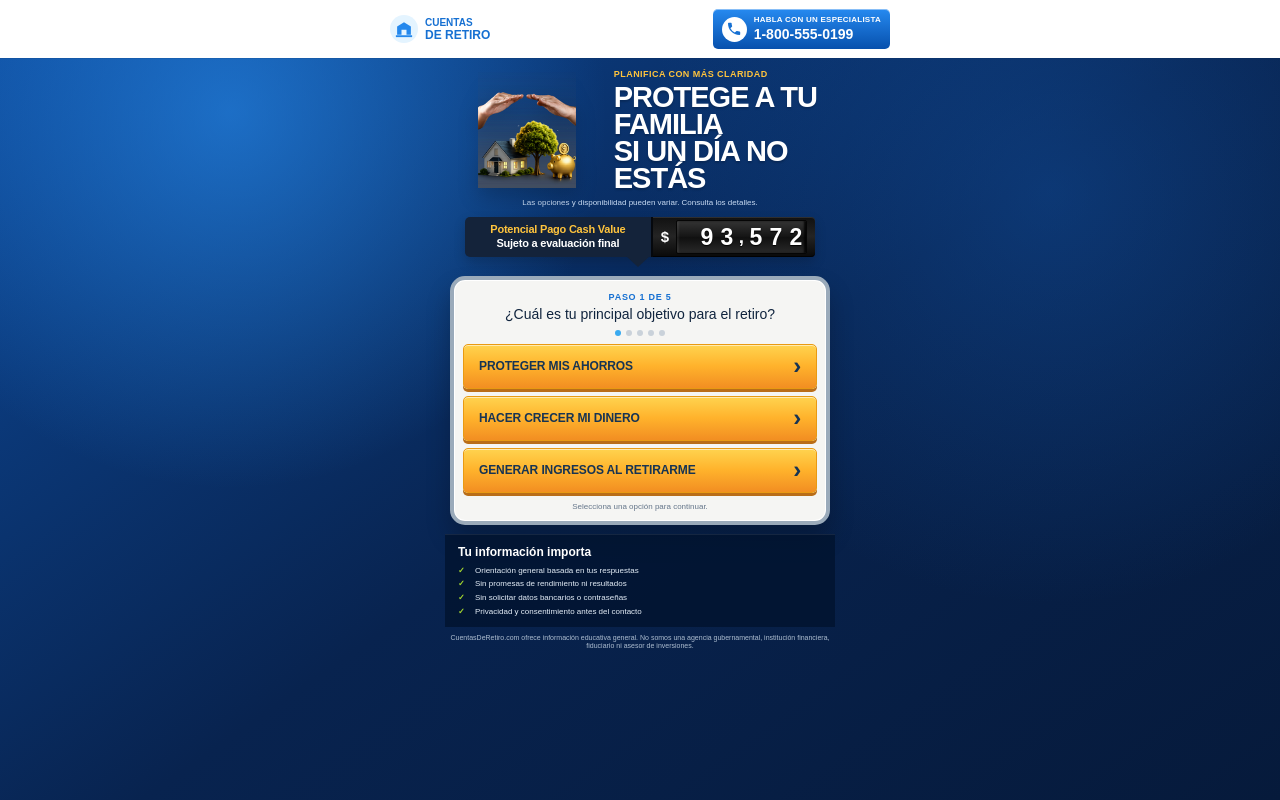
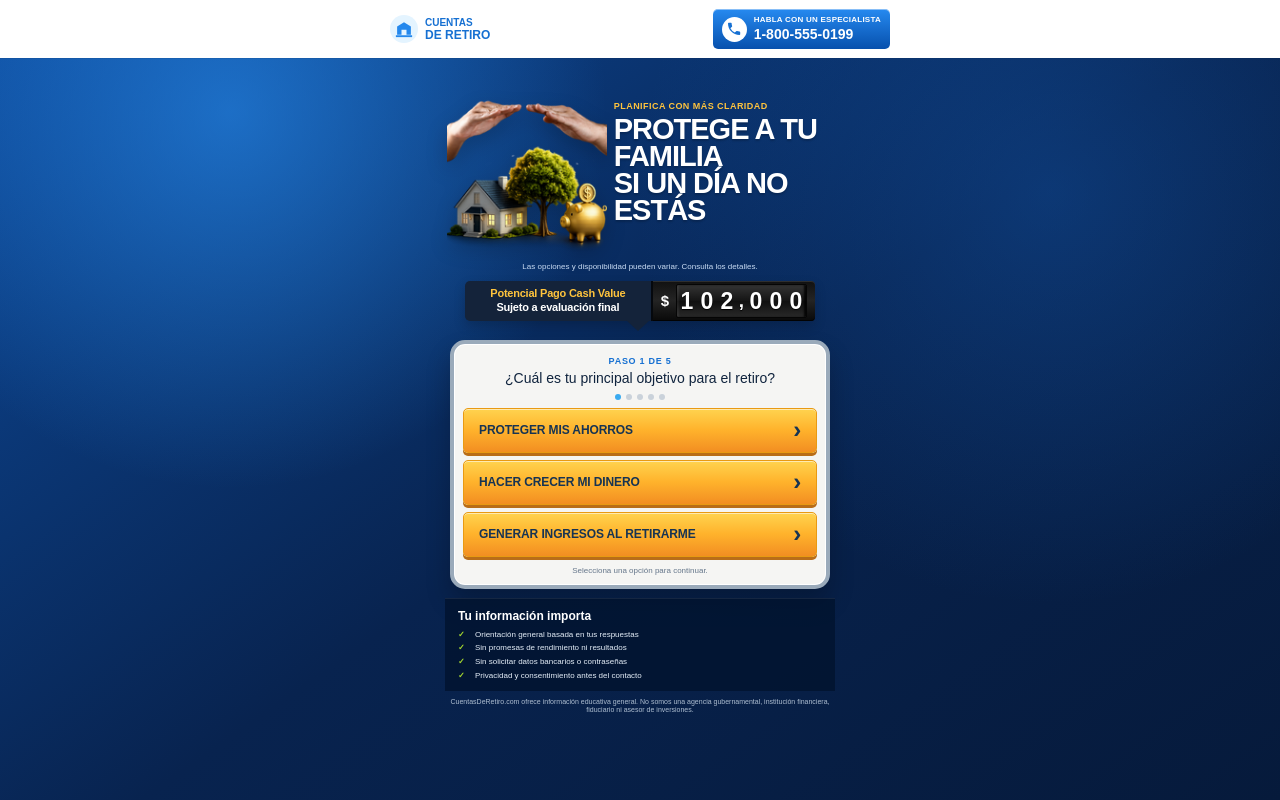
Before and after one commit to javierjordiguevaraolivera-hue/cuentasderetiro, a Next.js app: page / in a window 1280 px wide. Built offline with nearby package versions, Linux system fonts and the light colour scheme.

Commit message:
animacion pt2

```diff
--- a/app/funnel-step-one.tsx
+++ b/app/funnel-step-one.tsx
@@ -1,8 +1,9 @@
 "use client";
 
-import { useEffect, useState } from "react";
+import { useState } from "react";
 import Image from "next/image";
 import Link from "next/link";
+import retirementIllustration from "../public/media/imagen-ilustrativa-transparent.png";
 
 const retirementGoals = [
   {
@@ -29,21 +30,13 @@ const slotValues = Array.from({ length: 61 }, (_, index) => {
   return Math.round(20000 + 82000 * progress + irregularOffset);
 });
 
-const MAX_REEL_ADVANCE = slotValues.length * 10 + 100;
-
-const digitReel = Array.from({ length: MAX_REEL_ADVANCE }, (_, index) =>
-  String(index % 10),
-);
-
 function getSlotDigits(value: number) {
   return value.toString().padStart(6, " ").split("");
 }
 
-function getInitialReelPositions(value: number) {
-  return getSlotDigits(value).map((digit) =>
-    digit === " " ? 10 : Number(digit) + 10,
-  );
-}
+const slotReels = Array.from({ length: 6 }, (_, digitIndex) =>
+  slotValues.map((value) => getSlotDigits(value)[digitIndex]),
+);
 
 type FunnelStepOneProps = {
   phoneDisplay: string;
@@ -55,52 +48,6 @@ export default function FunnelStepOne({
   phoneHref,
 }: FunnelStepOneProps) {
   const [selectedGoal, setSelectedGoal] = useState<string | null>(null);
-  const [slotValue, setSlotValue] = useState(slotValues[0]);
-  const [reelPositions, setReelPositions] = useState<(number | null)[]>(() =>
-    getInitialReelPositions(slotValues[0]),
-  );
-
-  useEffect(() => {
-    if (window.matchMedia("(prefers-reduced-motion: reduce)").matches) {
-      const reducedMotionTimer = window.setTimeout(() => {
-        const finalValue = slotValues.at(-1) ?? 102000;
-        setSlotValue(finalValue);
-        setReelPositions(getInitialReelPositions(finalValue));
-      }, 0);
-
-      return () => window.clearTimeout(reducedMotionTimer);
-    }
-
-    const timers = slotValues.slice(1).map((value, index) =>
-      window.setTimeout(
-        () => {
-          setSlotValue(value);
-          setReelPositions((currentPositions) =>
-            getSlotDigits(value).map((digit, digitIndex) => {
-              if (digit === " ") {
-                return null;
-              }
-
-              const targetDigit = Number(digit);
-              const currentPosition = currentPositions[digitIndex];
-
-              if (currentPosition === null || digit === " ") {
-                return targetDigit + 10;
-              }
-
-              const currentDigit = currentPosition % 10;
-              const distance = (targetDigit - currentDigit + 10) % 10;
-
-              return currentPosition + (distance || 10);
-            }),
-          );
-        },
-        ((index + 1) * 6000) / (slotValues.length - 1),
-      ),
-    );
-
-    return () => timers.forEach(window.clearTimeout);
-  }, []);
 
   function selectGoal(goal: (typeof retirementGoals)[number]) {
     setSelectedGoal(goal.id);
@@ -150,11 +97,9 @@ export default function FunnelStepOne({
               <Image
                 alt="Casa, árbol y alcancía protegidos por unas manos"
                 className="retirement-image"
-                height={198}
                 priority
                 sizes="(max-width: 519px) 36vw, 160px"
-                src="/media/imagen-ilustrativa-transparent.png"
-                width={168}
+                src={retirementIllustration}
               />
             </div>
 
@@ -179,22 +124,14 @@ export default function FunnelStepOne({
             <span className="price-odometer" aria-hidden="true">
               <span className="currency">$</span>
               <span className="odometer-digits">
-                {getSlotDigits(slotValue).map((digit, index) => (
+                {slotReels.map((reel, index) => (
                   <span className="odometer-group" key={index}>
                     <span className="odometer-column">
-                      {digit === " " ? null : (
-                        <span
-                          className="odometer-reel"
-                          style={{
-                            transform: `translateY(-${(reelPositions[index] ?? 0) * 30}px)`,
-                            transitionDuration: `${62 + index * 4}ms`,
-                          }}
-                        >
-                          {digitReel.map((reelDigit, reelIndex) => (
-                            <span key={reelIndex}>{reelDigit}</span>
-                          ))}
-                        </span>
-                      )}
+                      <span className="odometer-reel">
+                        {reel.map((reelDigit, reelIndex) => (
+                          <span key={reelIndex}>{reelDigit}</span>
+                        ))}
+                      </span>
                     </span>
                     {index === 2 ? (
                       <span className="odometer-separator">,</span>
--- a/app/globals.css
+++ b/app/globals.css
@@ -190,11 +190,8 @@ a {
 
 .retirement-image {
   display: block;
-  width: auto;
-  height: 132px;
-  max-width: 100%;
-  object-fit: contain;
-  object-position: center;
+  width: min(118%, 176px);
+  height: auto;
   filter: drop-shadow(0 8px 10px rgb(0 0 0 / 20%));
 }
 
@@ -362,8 +359,7 @@ a {
   left: 0;
   display: flex;
   flex-direction: column;
-  transition-property: transform;
-  transition-timing-function: cubic-bezier(0.2, 0.75, 0.25, 1);
+  animation: spin-slot 2s steps(60, end) both;
   will-change: transform;
 }
 
@@ -375,6 +371,16 @@ a {
   font-size: 23px;
   font-weight: 900;
   line-height: 1;
+}
+
+@keyframes spin-slot {
+  from {
+    transform: translateY(0);
+  }
+
+  to {
+    transform: translateY(-1800px);
+  }
 }
 
 .odometer-separator {
@@ -655,9 +661,8 @@ a {
   }
 
   .retirement-image {
-    width: auto;
-    height: 116px;
-    max-width: 100%;
+    width: min(116%, 160px);
+    height: auto;
   }
 
   .hero-kicker {
@@ -770,9 +775,8 @@ a {
   }
 
   .retirement-image {
-    width: auto;
-    height: 92px;
-    max-width: 100%;
+    width: min(112%, 136px);
+    height: auto;
   }
 
   .hero-copy-block h1 {
@@ -866,6 +870,7 @@ a {
   }
 
   .odometer-reel {
-    transition: none !important;
+    animation: none;
+    transform: translateY(-1800px);
   }
 }
```
Also changed, not shown: public/media/imagen-ilustrativa-transparent.png.
